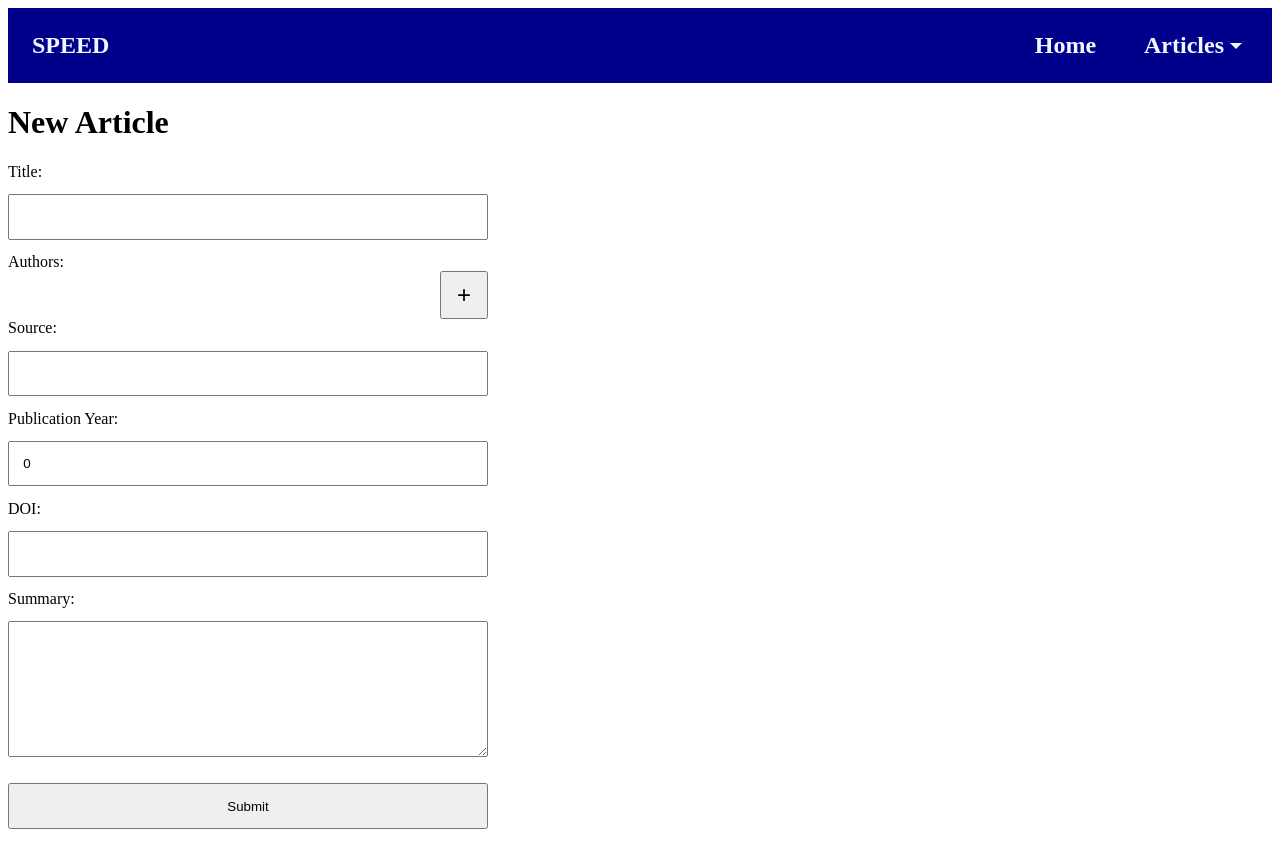
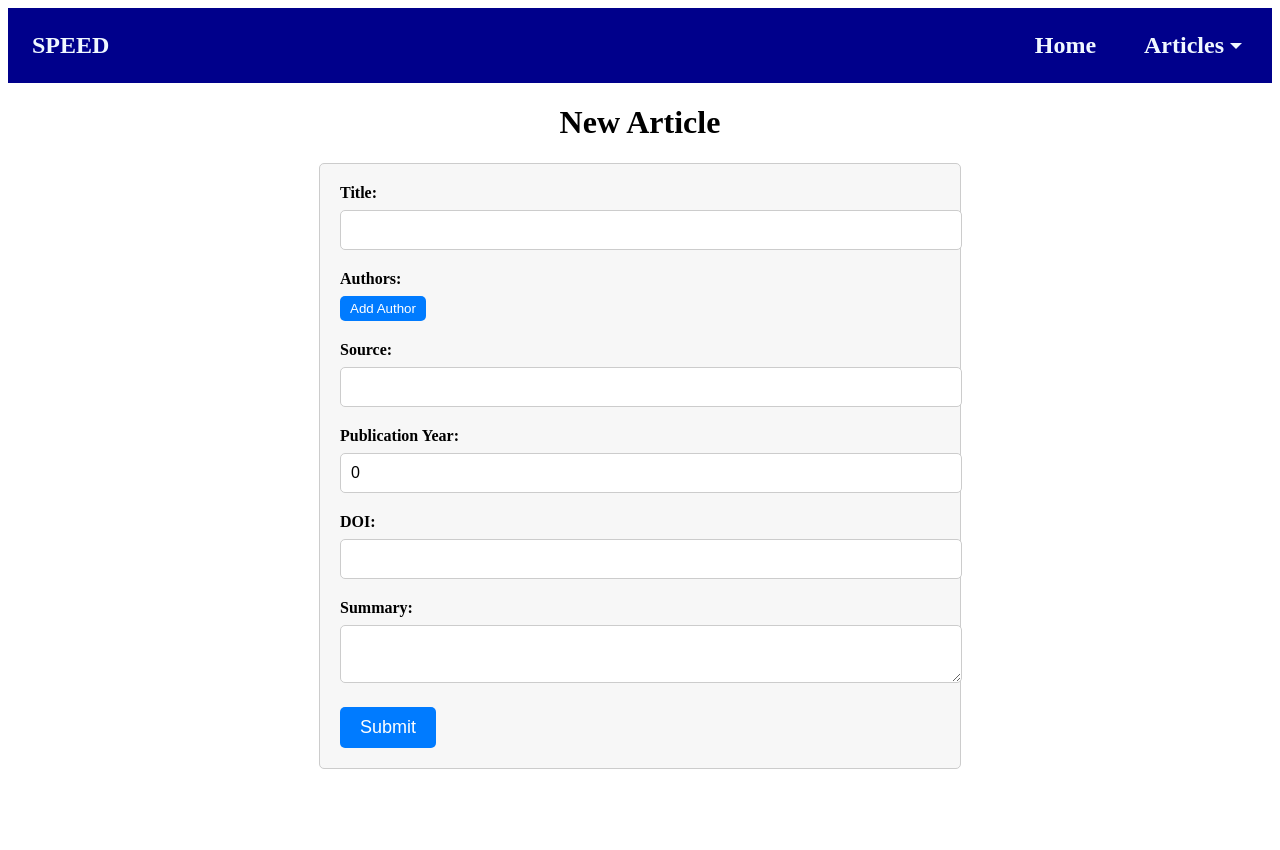
Before and after one commit to ense7015406/Assignment, a Next.js app in the folder frontend/: page /articles/newArticleForm in a window 1280 px wide. After the commit the page ends 800 px from the top, so only its background shows below. Built offline with nearby package versions, Linux system fonts and the light colour scheme.

Commit message:
reformatting old code
feat: I felt like the old form was really crap so I cleaned it up and made it better as well as the homepage. Now it looks at least somewhat better. XD

```diff
--- a/frontend/src/page.tsx
+++ b/frontend/src/page.tsx
@@ -9,10 +9,10 @@ export default function Home() {
 					<Link href="/">Home</Link>
 				</li>
 				<li>
-					<Link href="/SEPractice">Select the Practice</Link>
+					<Link href="/articles">View Article</Link>
 				</li>
 				<li>
-					<Link href="/SubmitArticle">Submit an Article</Link>
+					<Link href="/newArticleForm">Submit a new Article</Link>
 				</li>
 			</ul>
 			<div className="content"></div>
--- a/frontend/src/pages/articles/newArticleForm.tsx
+++ b/frontend/src/pages/articles/newArticleForm.tsx
@@ -64,75 +64,49 @@ const NewDiscussion = () => {
 	};
 	// Return the full form
 	return (
-		<div className="container">
+		<div className="container" style={{ textAlign: "center" }}>
 			<h1>New Article</h1>
 			<form className={formStyles.form} onSubmit={submitNewArticle}>
+				<div className={formStyles.formGroup}>
 					<label htmlFor="title">Title:</label>
-				<input
-					className={formStyles.formItem}
-					type="text"
-					name="title"
-					id="title"
-					value={title}
-					onChange={(event) => {
-						setTitle(event.target.value);
-					}}
-				/>
+					<input type="text" name="title" id="title" value={title} onChange={(event) => setTitle(event.target.value)} className={formStyles.formControl} />
+				</div>
+				<div className={formStyles.formGroup}>
 					<label htmlFor="author">Authors:</label>
-				{authors.map((author, index) => {
-					return (
-						<div key={`author ${index}`} className={formStyles.arrayItem}>
-							<input type="text" name="author" value={author} onChange={(event) => changeAuthor(index, event.target.value)} className={formStyles.formItem} />
-							<button onClick={() => removeAuthor(index)} className={formStyles.buttonItem} style={{ marginLeft: "3rem" }} type="button">
-								-
+					{authors.map((author, index) => (
+						<div key={`author ${index}`} className={formStyles.authorGroup}>
+							<input type="text" name="author" value={author} onChange={(event) => changeAuthor(index, event.target.value)} className={formStyles.formControl} />
+							<button onClick={() => removeAuthor(index)} className={formStyles.removeAuthor} type="button">
+								Remove
 							</button>
 						</div>
-					);
-				})}
-				<button onClick={() => addAuthor()} className={formStyles.buttonItem} style={{ marginLeft: "auto" }} type="button">
-					+
+					))}
+					<button onClick={() => addAuthor()} className={formStyles.addAuthor} type="button">
+						Add Author
 					</button>
+				</div>
+				<div className={formStyles.formGroup}>
 					<label htmlFor="source">Source:</label>
-				<input
-					className={formStyles.formItem}
-					type="text"
-					name="source"
-					id="source"
-					value={source}
-					onChange={(event) => {
-						setSource(event.target.value);
-					}}
-				/>
+					<input type="text" name="source" id="source" value={source} onChange={(event) => setSource(event.target.value)} className={formStyles.formControl} />
+				</div>
+				<div className={formStyles.formGroup}>
 					<label htmlFor="pubyear">Publication Year:</label>
-				<input
-					className={formStyles.formItem}
-					type="number"
-					name="pubYear"
-					id="pubYear"
-					value={pubyear}
-					onChange={(event) => {
-						const val = event.target.value;
-						setPubYear(parseInt(val));
-					}}
-				/>
+					<input type="number" name="pubYear" id="pubYear" value={pubyear} onChange={(event) => setPubYear(parseInt(event.target.value))} className={formStyles.formControl} />
+				</div>
+				<div className={formStyles.formGroup}>
 					<label htmlFor="doi">DOI:</label>
-				<input
-					className={formStyles.formItem}
-					type="text"
-					name="doi"
-					id="doi"
-					value={doi}
-					onChange={(event) => {
-						setDoi(event.target.value);
-					}}
-				/>
+					<input type="text" name="doi" id="doi" value={doi} onChange={(event) => setDoi(event.target.value)} className={formStyles.formControl} />
+				</div>
+				<div className={formStyles.formGroup}>
 					<label htmlFor="summary">Summary:</label>
-				<textarea className={formStyles.formTextArea} name="summary" value={summary} onChange={(event) => setSummary(event.target.value)} />
-				<button className={formStyles.formItem} type="submit">
+					<textarea name="summary" value={summary} onChange={(event) => setSummary(event.target.value)} className={formStyles.formControl} />
+				</div>
+				<button className={formStyles.submitButton} type="submit">
 					Submit
 				</button>
 			</form>
 		</div>
 	);
 };
+
 export default NewDiscussion;
--- a/frontend/styles/Form.module.scss
+++ b/frontend/styles/Form.module.scss
@@ -1,30 +1,89 @@
 .form {
-	display: flex;
-	flex-direction: column;
-	max-width: 30em;
+	max-width: 600px;
+	margin: 0 auto;
+	padding: 20px;
+	border: 1px solid #ccc;
+	background-color: #f7f7f7;
+	border-radius: 5px;
+	text-align: left;
+
+	h1 {
+		font-size: 24px;
+		margin-bottom: 20px;
 	}
 
-.formItem {
-	padding: 1em;
-	margin: 1em 0;
-	flex-grow: 1;
+	.formGroup {
+		margin-bottom: 20px;
+
+		label {
+			display: block;
+			font-weight: bold;
+			margin-bottom: 8px;
 		}
 
-.formTextArea {
-	@extend .formItem;
-	min-height: 8em;
+		.formControl {
+			width: 100%;
+			padding: 10px;
+			border: 1px solid #ccc;
+			border-radius: 5px;
+			font-size: 16px;
+
+			&:focus {
+				outline: none;
+				border-color: #007bff;
+			}
 		}
 
-.arrayItem {
+		.authorGroup {
 			display: flex;
-	flex-direction: row;
+			justify-content: space-between;
 			align-items: center;
-	justify-content: stretch;
+			padding-bottom: 10px;
+
+			.formControl {
+				flex: 1;
 			}
 
-.buttonItem {
-	width: 3rem;
-	height: 3rem;
-	flex-grow: 0;
-	font-size: 1.5em;
+			.removeAuthor {
+				margin-left: 10px;
+				background-color: #ff6347;
+				color: white;
+				border: none;
+				border-radius: 5px;
+				padding: 5px 10px;
+				cursor: pointer;
+
+				&:hover {
+					background-color: #ff4136;
 				}
+			}
+		}
+
+		.addAuthor {
+			background-color: #007bff;
+			color: white;
+			border: none;
+			border-radius: 5px;
+			padding: 5px 10px;
+			cursor: pointer;
+
+			&:hover {
+				background-color: #0056b3;
+			}
+		}
+	}
+
+	.submitButton {
+		background-color: #007bff;
+		color: white;
+		border: none;
+		border-radius: 5px;
+		padding: 10px 20px;
+		cursor: pointer;
+		font-size: 18px;
+
+		&:hover {
+			background-color: #0056b3;
+		}
+	}
+}
--- /dev/null
+++ b/frontend/styles/HomePage.module.scss
@@ -0,0 +1,43 @@
+/* Home.module.scss */
+
+.container {
+	display: flex;
+	flex-direction: column;
+	align-items: center;
+	justify-content: center;
+	height: 100vh;
+	text-align: center;
+	background-color: #f0f0f0; /* Background color for the entire container */
+}
+
+.home-title {
+	font-size: 2.5rem;
+	margin: 0.5rem 0;
+	color: #333; /* Header text color */
+}
+
+.subtitle {
+	font-size: 1.25rem;
+	margin: 0.5rem 0;
+	color: #555; /* Subtitle text color */
+}
+
+.button-container {
+	margin-top: 2rem;
+}
+
+.button {
+	display: inline-block;
+	padding: 1rem 2rem;
+	background-color: #007bff; /* Button background color */
+	color: #fff; /* Button text color */
+	text-decoration: none;
+	font-size: 1rem;
+	margin: 0.5rem;
+	border-radius: 0.25rem;
+	transition: background-color 0.2s ease-in-out;
+}
+
+.button:hover {
+	background-color: #0056b3; /* Hover background color */
+}
```
Also changed, not shown: frontend/src/pages/index.tsx (+10 -2 lines). Lines whose indentation alone changed are shown as unchanged.
